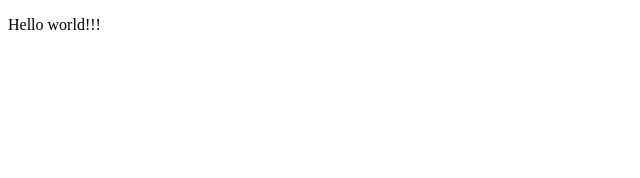
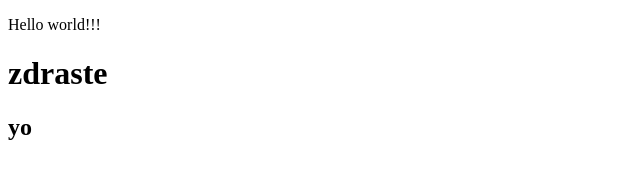
Before and after one commit to Nikjeg/newproject, a plain HTML site: page index.html in a window 1280 px wide. Shown: the whole page, without its empty margins (0-640 px from the left). Drawn offline with Linux system fonts and the light colour scheme.

Commit message:
index.html

```diff
--- a/index.html
+++ b/index.html
@@ -8,6 +8,8 @@
   </head>
   <body>
     <p>Hello world!!!</p>
+    <h1>zdraste</h1>
+    <h2>yo</h2>
     <script src="js/script.js"></script>
   </body>
 </html>
```
